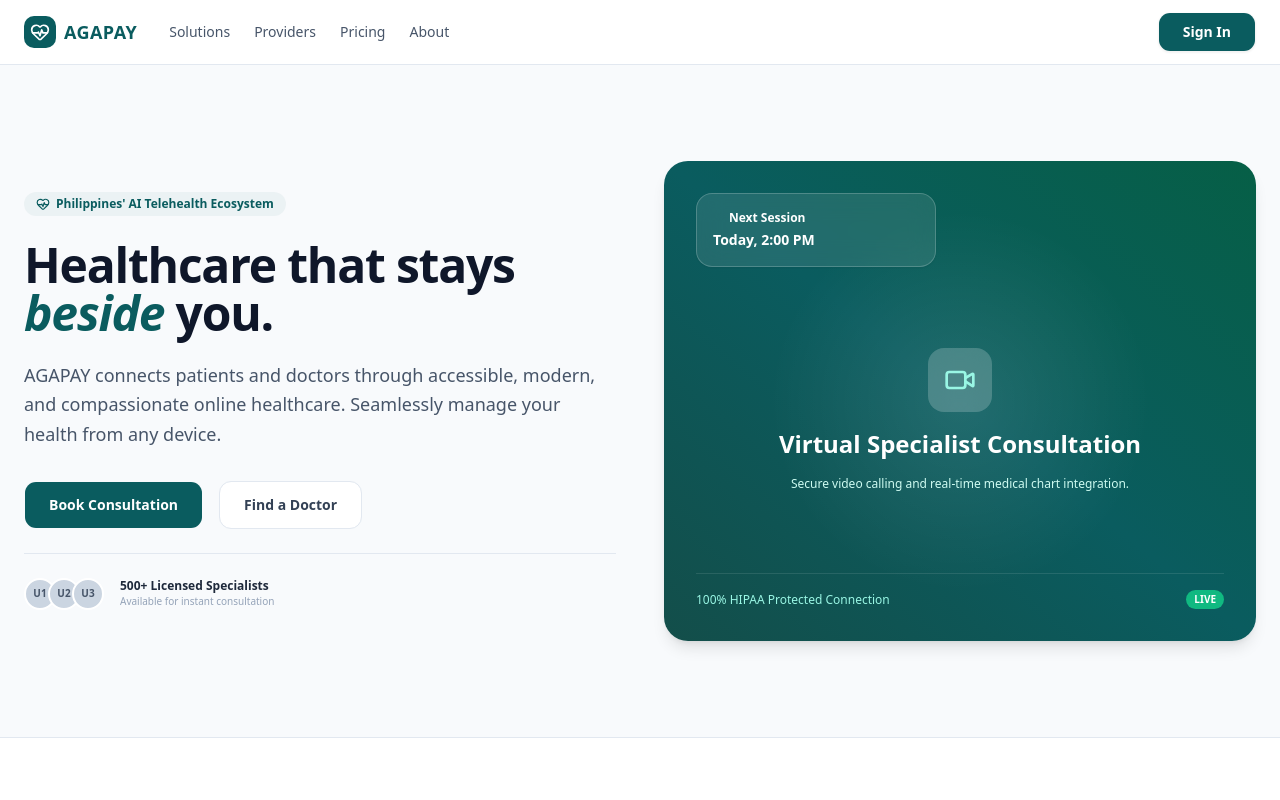
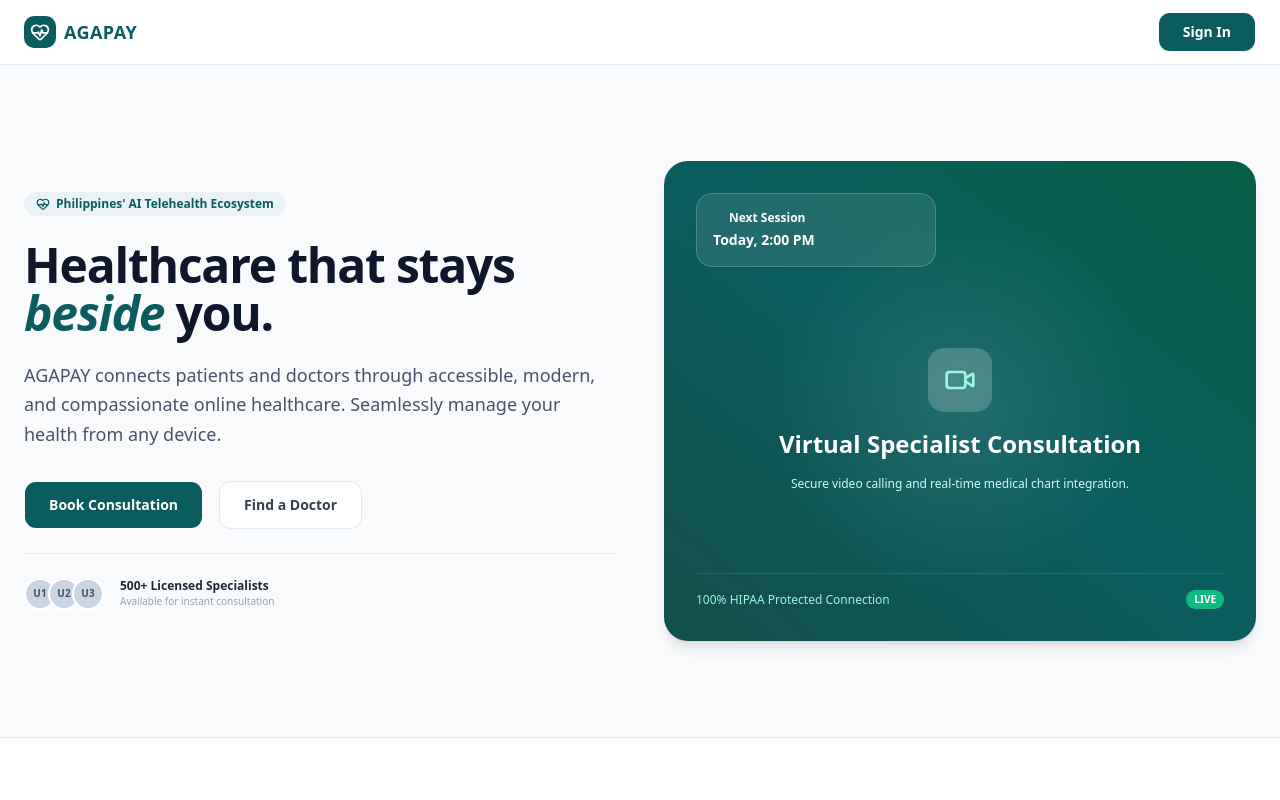
Before and after one commit to chaiz1230/agapay, a Next.js app: page / in a window 1280 px wide. Shown: the top 800 px of the page. Built offline with nearby package versions, Linux system fonts and the light colour scheme; no server answers.

Commit message:
design: remove unused header navigation placeholder links

```diff
--- a/app/page.tsx
+++ b/app/page.tsx
@@ -101,13 +101,6 @@
               <span className="text-lg font-bold text-[#0a5c5f] tracking-wide">AGAPAY</span>
             </Link>
 
-            {/* Navigation Links */}
-            <nav className="hidden md:flex items-center gap-6">
-              <Link href="#" className="text-sm text-slate-600 hover:text-[#0a5c5f] font-medium transition-colors">Solutions</Link>
-              <Link href="#" className="text-sm text-slate-600 hover:text-[#0a5c5f] font-medium transition-colors">Providers</Link>
-              <Link href="#" className="text-sm text-slate-600 hover:text-[#0a5c5f] font-medium transition-colors">Pricing</Link>
-              <Link href="#" className="text-sm text-slate-600 hover:text-[#0a5c5f] font-medium transition-colors">About</Link>
-            </nav>
           </div>
 
           <div className="flex items-center gap-4">
```
